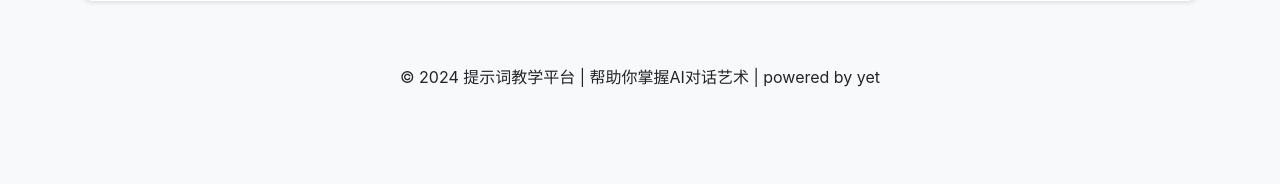
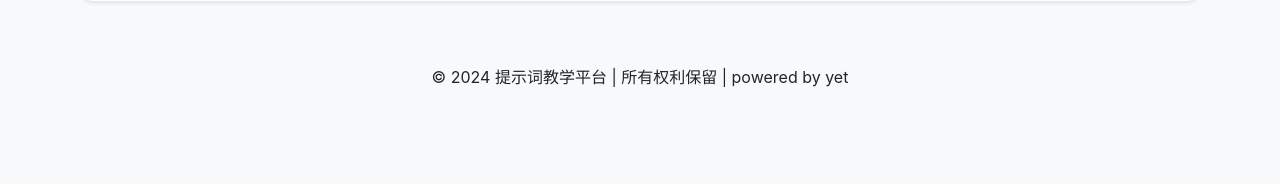
Before and after one commit to Ren-chao02/Prompt-Teacher, a Django app: page / in a window 1280 px wide. Shown: the part 616-800 px from the top of the page. Run offline with Django 5.2, Linux system fonts and the light colour scheme.

Commit message:
build(chore): add lan server startup scripts and update configs
1. 新增Windows和Linux版局域网启动脚本
2. 更新ALLOWED_HOSTS添加新IP和通配符
3. 修改页脚版权文案为"所有权利保留"
4. 更新数据库文件

```diff
--- a/core/templates/base.html
+++ b/core/templates/base.html
@@ -72,7 +72,7 @@
 
     <footer class="bg-light text-center py-3 mt-5">
         <div class="container">
-            <p class="mb-0">&copy; 2024 提示词教学平台 | 帮助你掌握AI对话艺术 | powered by yet</p>
+            <p class="mb-0">&copy; 2024 提示词教学平台 | 所有权利保留 |  powered by yet</p>
         </div>
     </footer>
 
```
Also changed, not shown: db.sqlite3, 3 other files.
